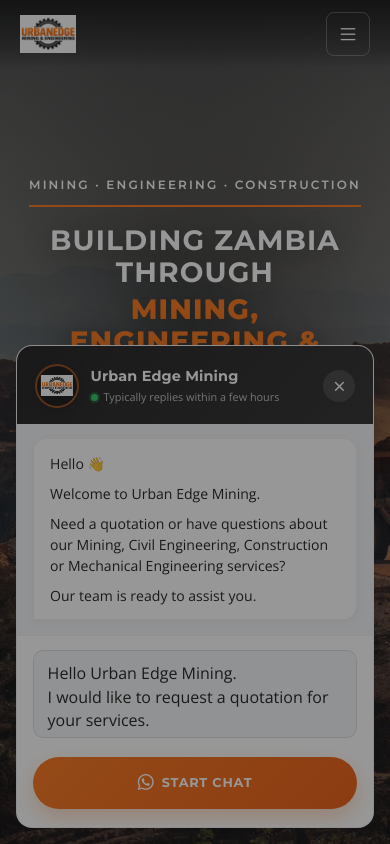
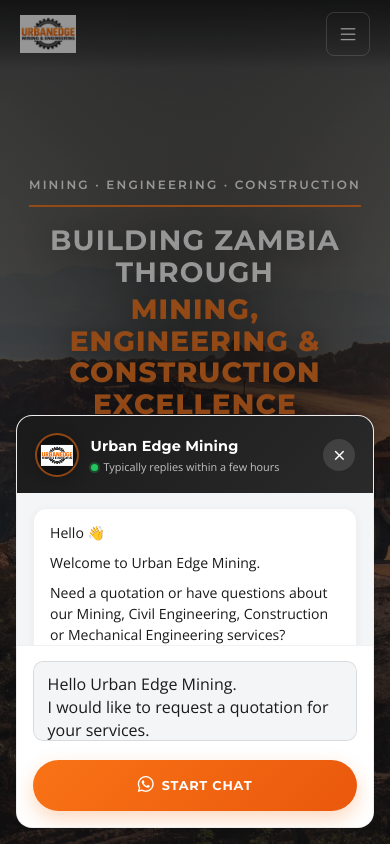
Before and after one commit to JacobEmmanuelChisenga/urban-edge-mining, a website: page index.html in a window 390 px wide. Shown: the top 844 px of the page. Drawn offline with nearby package versions, Linux system fonts and the light colour scheme.

Commit message:
Fix WhatsApp widget backdrop covering chat panel on mobile and desktop

```diff
--- a/assets/css/whatsapp-widget.css
+++ b/assets/css/whatsapp-widget.css
@@ -13,11 +13,35 @@
   right: 1.25rem;
   bottom: 1.25rem;
   z-index: 9999;
+  isolation: isolate;
   font-family: "Open Sans", system-ui, sans-serif;
   font-size: 0.9rem;
   line-height: 1.5;
 }
 
+/* Layer 0 — dimmed backdrop (must stay below panel) */
+.wa-widget__backdrop {
+  position: fixed;
+  inset: 0;
+  z-index: 0;
+  border: 0;
+  padding: 0;
+  margin: 0;
+  background: rgba(26, 26, 26, 0.45);
+  cursor: pointer;
+  opacity: 0;
+  visibility: hidden;
+  pointer-events: none;
+  transition: opacity 0.2s ease, visibility 0.2s ease;
+}
+
+.wa-widget__backdrop:not([hidden]) {
+  opacity: 1;
+  visibility: visible;
+  pointer-events: auto;
+}
+
+/* Layer 1 — chat panel */
 .wa-widget__panel {
   position: absolute;
   right: 0;
@@ -37,7 +61,7 @@
     transform 0.28s ease,
     visibility 0.28s ease;
   pointer-events: none;
-  z-index: 2;
+  z-index: 1;
 }
 
 .wa-widget.is-open .wa-widget__panel {
@@ -45,6 +69,22 @@
   visibility: visible;
   transform: translateY(0) scale(1);
   pointer-events: auto;
+}
+
+/* Layer 2 — floating button */
+.wa-widget__toggle {
+  position: relative;
+  width: 3.75rem;
+  height: 3.75rem;
+  border: 0;
+  border-radius: 50%;
+  background: linear-gradient(135deg, var(--wa-primary) 0%, var(--wa-primary-dark) 100%);
+  color: #fff;
+  font-size: 1.65rem;
+  cursor: pointer;
+  box-shadow: 0 10px 28px rgba(249, 115, 22, 0.35);
+  transition: transform 0.2s ease, box-shadow 0.2s ease, opacity 0.2s ease, visibility 0.2s ease;
+  z-index: 2;
 }
 
 .wa-widget__header {
@@ -181,6 +221,7 @@
   font: inherit;
   line-height: 1.45;
   resize: none;
+  box-sizing: border-box;
   transition: border-color 0.2s ease, box-shadow 0.2s ease;
 }
 
@@ -221,21 +262,6 @@
   font-size: 1rem;
 }
 
-.wa-widget__toggle {
-  position: relative;
-  width: 3.75rem;
-  height: 3.75rem;
-  border: 0;
-  border-radius: 50%;
-  background: linear-gradient(135deg, var(--wa-primary) 0%, var(--wa-primary-dark) 100%);
-  color: #fff;
-  font-size: 1.65rem;
-  cursor: pointer;
-  box-shadow: 0 10px 28px rgba(249, 115, 22, 0.35);
-  transition: transform 0.2s ease, box-shadow 0.2s ease, opacity 0.2s ease, visibility 0.2s ease;
-  z-index: 1;
-}
-
 .wa-widget__toggle:hover {
   transform: translateY(-2px) scale(1.02);
   box-shadow: 0 14px 32px rgba(249, 115, 22, 0.42);
@@ -251,32 +277,16 @@
   pointer-events: none;
 }
 
-.wa-widget.is-open .wa-widget__toggle::after {
-  animation: none;
-  opacity: 0;
-}
-
-.wa-widget__backdrop {
-  display: none;
-  position: fixed;
-  inset: 0;
-  border: 0;
-  padding: 0;
-  margin: 0;
-  background: rgba(26, 26, 26, 0.45);
-  cursor: pointer;
-  z-index: 9998;
-}
-
-.wa-widget.is-open .wa-widget__backdrop {
-  display: block;
-}
-
 .wa-widget.is-open .wa-widget__toggle {
   opacity: 0;
   visibility: hidden;
   pointer-events: none;
   transform: scale(0.85);
+}
+
+.wa-widget.is-open .wa-widget__toggle::after {
+  animation: none;
+  opacity: 0;
 }
 
 body.wa-widget-open {
@@ -299,8 +309,6 @@
   .wa-widget {
     right: max(1rem, env(safe-area-inset-right));
     bottom: max(1rem, env(safe-area-inset-bottom));
-    left: max(1rem, env(safe-area-inset-left));
-    width: auto;
   }
 
   .wa-widget__panel {
@@ -310,7 +318,7 @@
     bottom: max(1rem, env(safe-area-inset-bottom));
     width: auto;
     max-width: none;
-    max-height: min(32rem, calc(100dvh - 2rem - env(safe-area-inset-bottom)));
+    max-height: min(28rem, calc(100dvh - 2rem - env(safe-area-inset-bottom)));
     transform-origin: bottom center;
     display: flex;
     flex-direction: column;
@@ -334,9 +342,9 @@
   }
 
   .wa-widget__body {
-    flex: 1;
+    flex: 1 1 auto;
     min-height: 0;
-    max-height: none;
+    max-height: 9.5rem;
     padding: 0.9rem 1rem;
   }
 
@@ -346,13 +354,14 @@
   }
 
   .wa-widget__footer {
-    padding: 0.9rem 1rem max(1.15rem, env(safe-area-inset-bottom));
+    flex-shrink: 0;
+    padding: 0.9rem 1rem max(1rem, env(safe-area-inset-bottom));
   }
 
   .wa-widget__input {
-    min-height: 3.75rem;
-    max-height: 5.5rem;
-    font-size: 1rem;
+    min-height: 3.5rem;
+    max-height: 5rem;
+    font-size: 16px;
   }
 
   .wa-widget__send {
```
